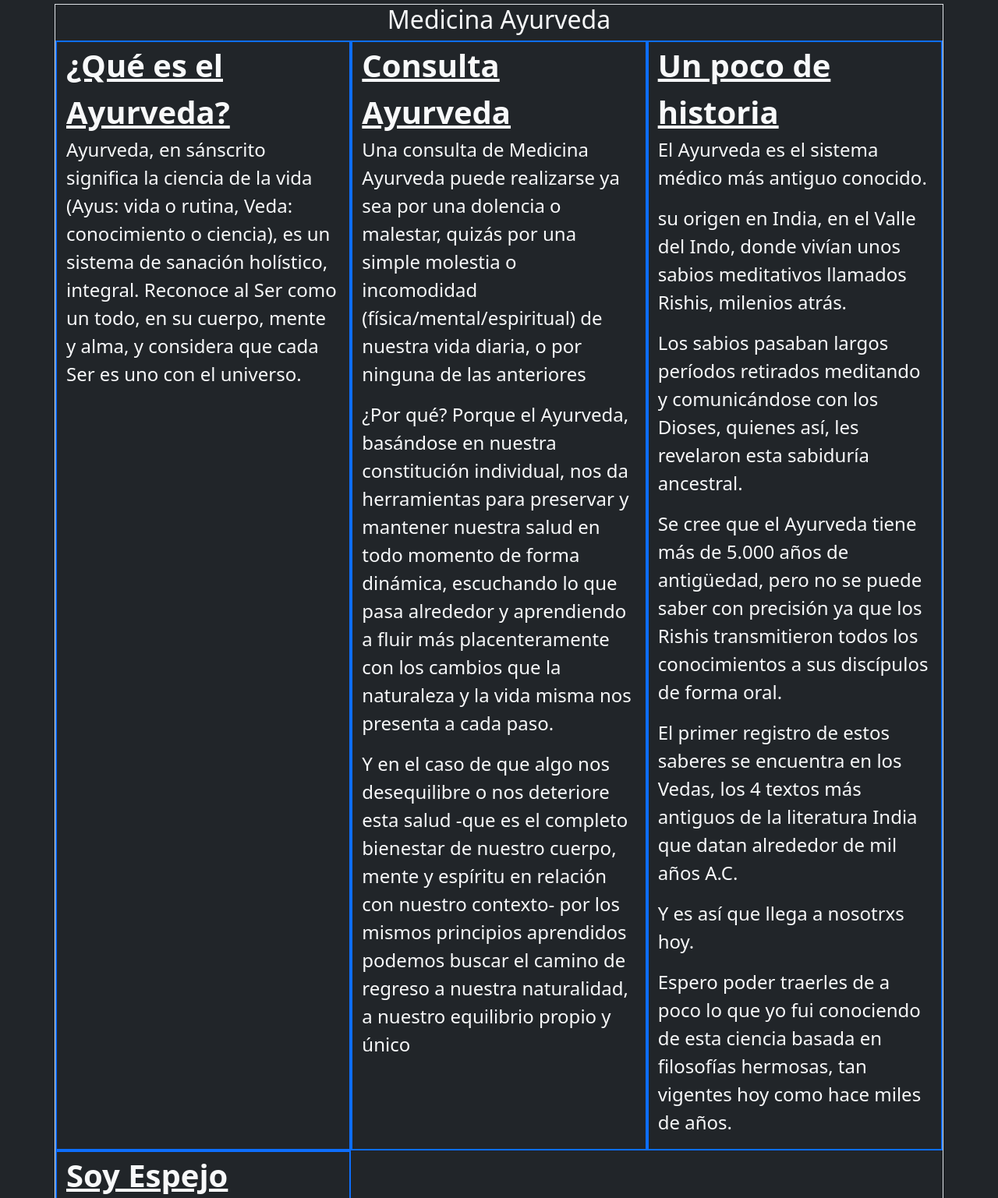
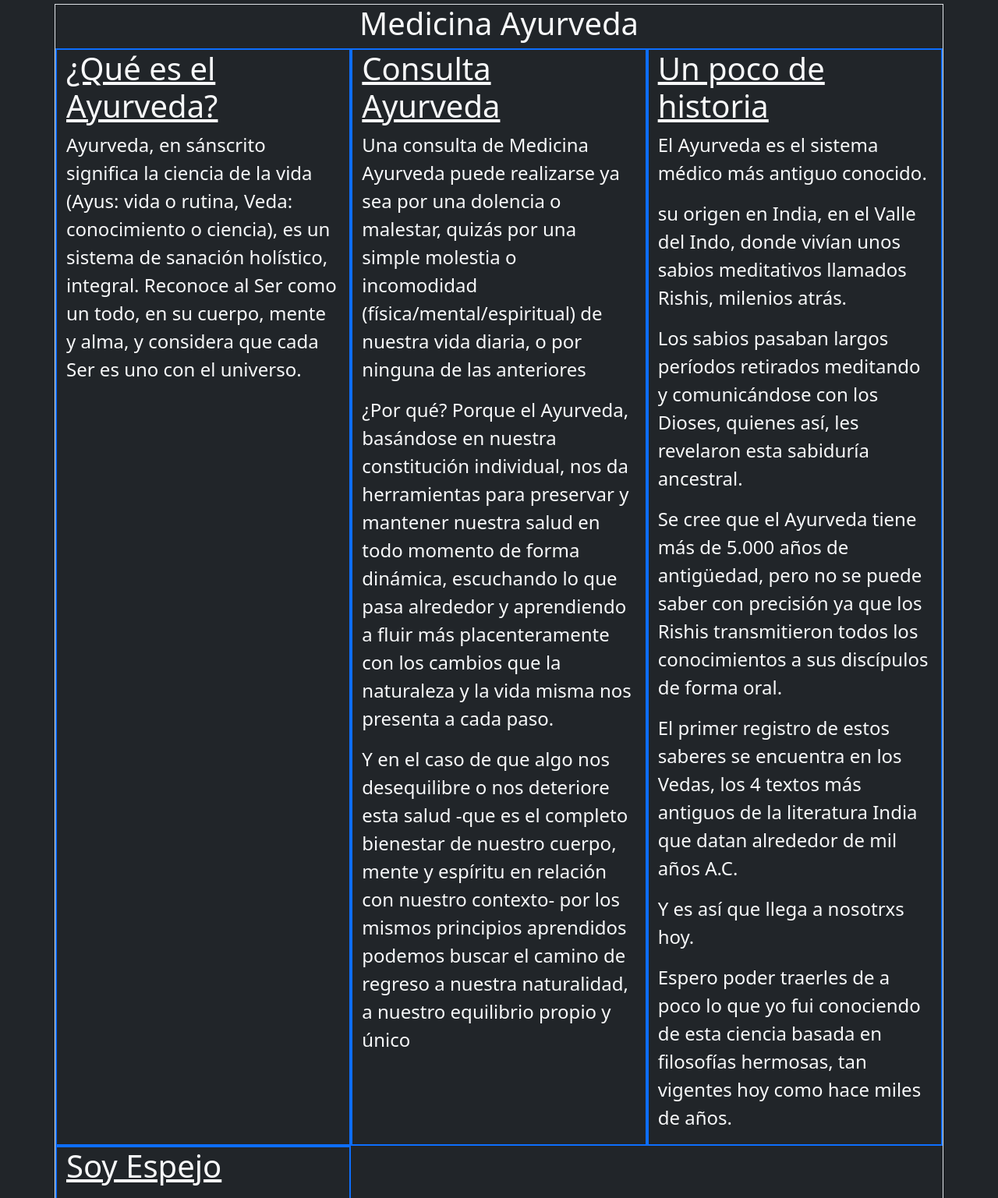
Before and after one commit to martin-kakazu/Ayurveda, a website: page index.html in a window 1280 px wide. Shown: the part 63-1600 px from the top of the page at 78% size. Drawn offline with nearby package versions, Linux system fonts and the light colour scheme.

Commit message:
entrega final

```diff
--- a/index.html
+++ b/index.html
@@ -18,7 +18,7 @@
     <nav class="navbar navbar-expand-lg navbar-dark">
       <div class="container">
         <a href="index.html"><img src="img/flor.jpeg" class="rounded-circle float-start" width="50"  alt="logo"></a>
-        <h1 class="text-light mb-0">Consciencia Ayurveda</h1>
+        <h1 class="text-light mb-0 display-6">Consciencia Ayurveda</h1>
         <button type="button" class="navbar-toggler" data-bs-toggle="collapse" data-bs-target="#navbarSupportedContent" aria-controls="navbarSupportedContent" aria-expanded="false" aria-label="Toggle navigation">
           <span class="navbar-toggler-icon"></span>
         </button>
@@ -36,20 +36,20 @@
   </header>
   <main>
     <section class="container border">
-      <h2 class="text-center">Medicina Ayurveda</h2>
+      <h1 class="text-center">Medicina Ayurveda</h1>
       <div class="row">
         <article class="col-sm-12 col-md-6 col-lg-4 border border-primary border-2">
-            <strong class="fs-1 text-decoration-underline">¿Qué es el Ayurveda?</strong>
+            <h2 class="fs-1 text-decoration-underline">¿Qué es el Ayurveda?</h2>
             <p class="">Ayurveda, en sánscrito significa la ciencia de la vida (Ayus: vida o rutina, Veda: conocimiento o ciencia), es un sistema de sanación holístico, integral. Reconoce al Ser como un todo, en su cuerpo, mente y alma, y considera que cada Ser es uno con el universo.</p>
         </article>
         <article class="col-sm-12 col-md-6 col-lg-4 border border-primary border-2">
-            <strong class="fs-1 text-decoration-underline">Consulta Ayurveda</strong>
+            <h2 class="fs-1 text-decoration-underline">Consulta Ayurveda</h2>
             <p>Una consulta de Medicina Ayurveda puede realizarse ya sea por una dolencia o malestar, quizás por una simple molestia o incomodidad (física/mental/espiritual) de nuestra vida diaria, o por ninguna de las anteriores</p>
             <p>¿Por qué? Porque el Ayurveda, basándose en nuestra constitución individual, nos da herramientas para preservar y mantener nuestra salud en todo momento de forma dinámica, escuchando lo que pasa alrededor y aprendiendo a fluir más placenteramente con los cambios que la naturaleza y la vida misma nos presenta a cada paso.</p>
             <p>Y en el caso de que algo nos desequilibre o nos deteriore esta salud -que es el completo bienestar de nuestro cuerpo, mente y espíritu en relación con nuestro contexto- por los mismos principios aprendidos podemos buscar el camino de regreso a nuestra naturalidad, a nuestro equilibrio propio y único</p>
         </article>
         <article class="col-sm-12 col-md-6 col-lg-4 border border-primary border-2 ">
-            <strong class="fs-1 text-decoration-underline">Un poco de historia</strong>
+            <h2 class="fs-1 text-decoration-underline">Un poco de historia</h2>
             <p>El Ayurveda es el sistema médico más antiguo conocido.</p>
             <p> su origen en India, en el Valle del Indo, donde vivían unos sabios meditativos llamados Rishis, milenios atrás.
             <p>Los sabios pasaban largos períodos retirados meditando y comunicándose con los Dioses, quienes así, les revelaron esta sabiduría ancestral.</p>
@@ -59,7 +59,7 @@
             <p>Espero poder traerles de a poco lo que yo fui conociendo de esta ciencia basada en filosofías hermosas, tan vigentes hoy como hace miles de años.</p>
         </article>
         <article class="col-sm-12 col-md-6 col-lg-4 border border-primary border-2 ">
-            <strong class="fs-1 text-decoration-underline">Soy Espejo</strong>
+            <h2 class="fs-1 text-decoration-underline">Soy Espejo</h2>
             <p>Les saludo nuevamente después de un gran tiempo alejada de esta página. Les digo la verdad, muchas veces me cuesta recordar eso que escribí. Lo leo, lo entiendo, coincido, pero cuando pienso en lo expansivas que pueden ser nuestras acciones, (paradójicamente) me paralizo.</p>
             <p>El último año fue un año de aprendizaje, donde la naturaleza se encargó de volvernos a mostrar esta realidad, que somos indisociables de ella y entre nosotres, que estamos todes involucrades en lo que pasa día a día, que nuestra interacción y con todo lo que habita este inmenso y maravilloso mundo es necesaria para atravesar cualquier situación.</p>
             <p>Es tanto lo que nos necesitamos entre nosotres, tanto lo que el planeta necesita de nuestro compromiso, tanto lo que podemos hacer para ayudar a otre, que vale el esfuerzo de salir de las pausas y volver a comenzar desde el lugar en donde estemos hoy, ahora.</p>
```
Also changed, not shown: html/ayurveda.html (+5 -5 lines), html/blog.html (+1 -2 lines), html/contact.html (+1 -1 lines), html/quiensoy.html (+1 -1 lines).
